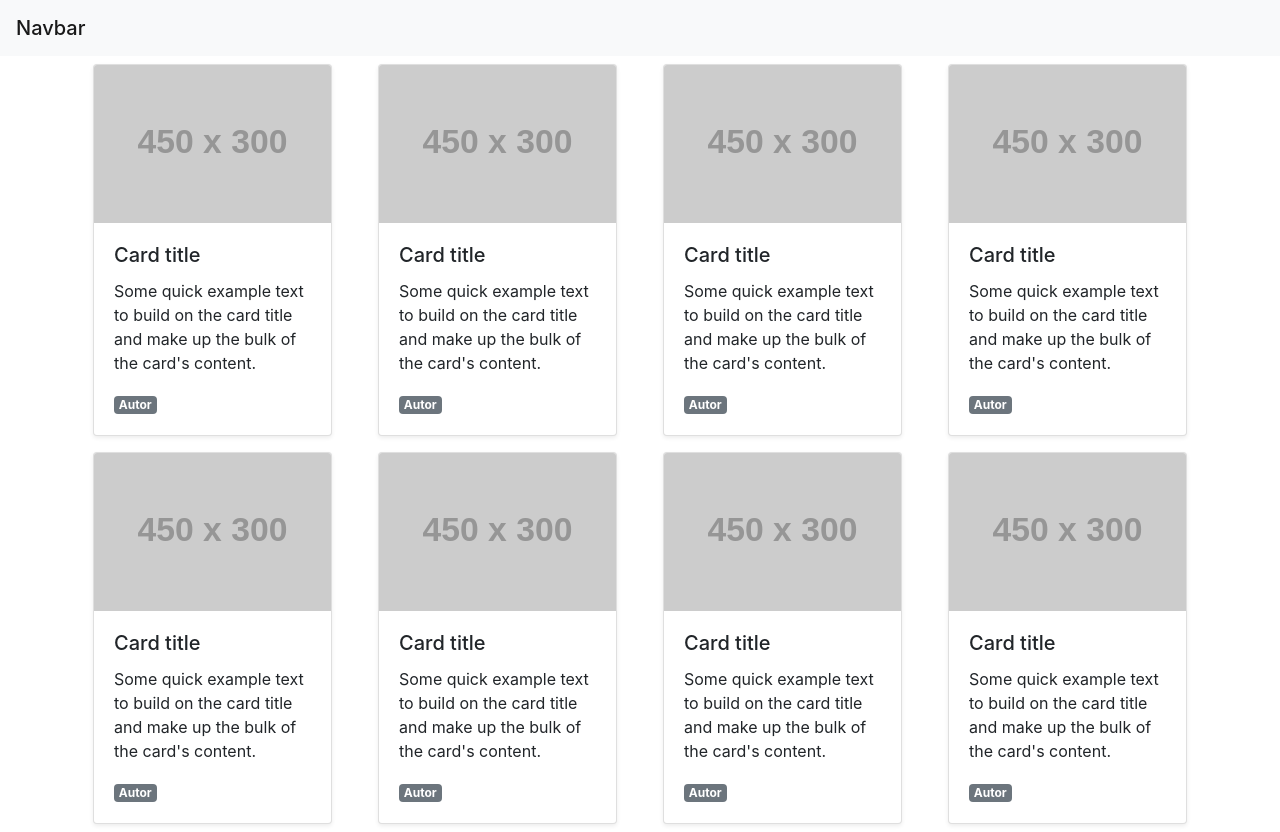
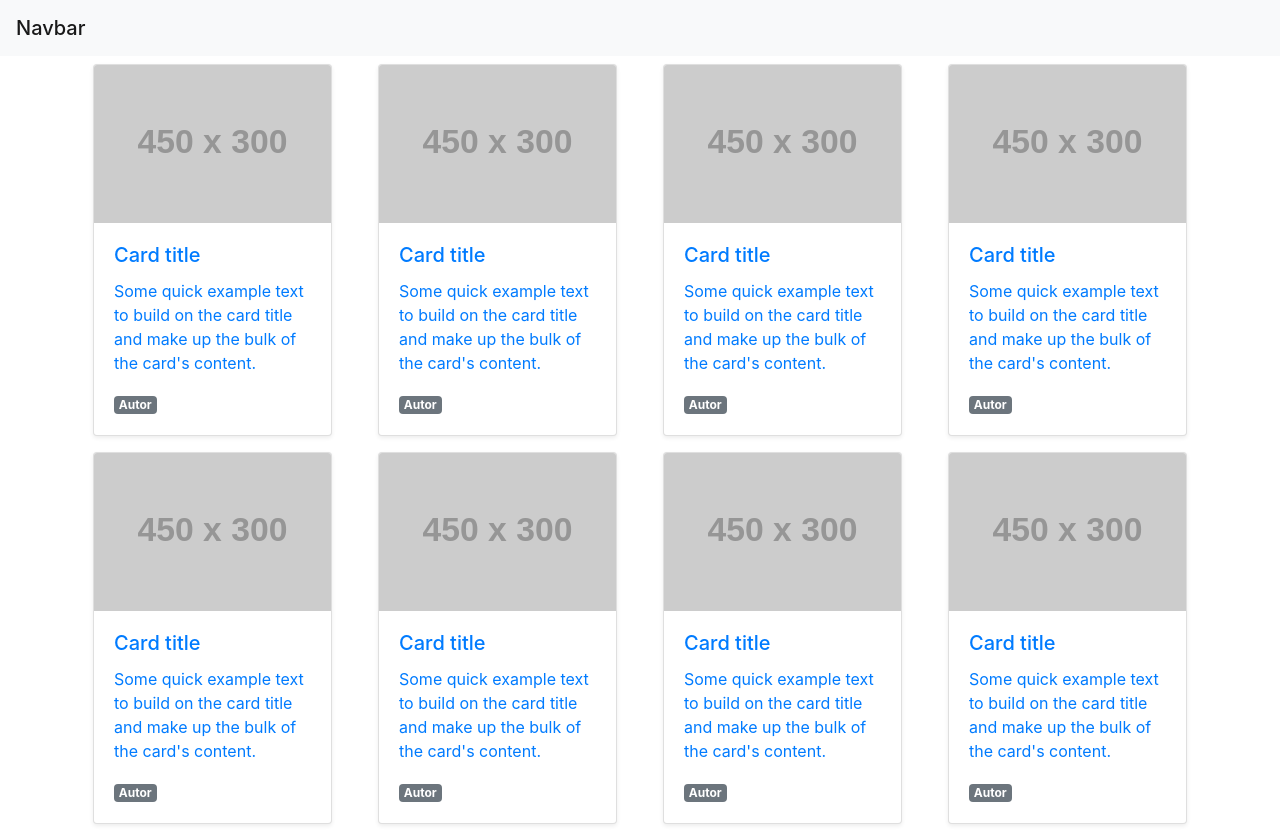
Before and after one commit to cionagi/FvApp, a React (Create React App) app: page / in a window 1280 px wide. Built offline with nearby package versions, Linux system fonts and the light colour scheme.

Commit message:
Add link url

```diff
--- a/src/components/CardPost.js
+++ b/src/components/CardPost.js
@@ -1,5 +1,6 @@
 //Dependency
 import React, { Component } from 'react'
+import { Link } from 'react-router-dom'
 
 //Components
 //Assets
@@ -8,14 +9,18 @@
     return (
       <div className={'col-3'}>
         <div className={'m-2 '}>
+          <Link to="/posts/9">
             <div className="card shadow-sm">
               <img src={'https://via.placeholder.com/450x300'} className="card-img-top" alt="..." />
               <div className="card-body">
                 <h5 className="card-title">Card title</h5>
                 <p className="card-text">Some quick example text to build on the card title and make up the bulk of the card's content.</p>
+                <Link to="/users/9">
                   <span className="badge badge-secondary">Autor</span>
+                </Link>
               </div>
             </div>
+          </Link>
         </div>
       </div>
     )
--- a/src/screens/Posts.js
+++ b/src/screens/Posts.js
@@ -1,6 +1,7 @@
 //Dependency
 import React, { Component } from 'react'
 import ComentPost from '../components/ComentPost'
+import { Link } from 'react-router-dom'
 
 //Components
 //Assets
@@ -17,7 +18,9 @@
         <div className={'container'}>
           <div className={'col-12 text-center'}>
             <h1>TITULO</h1>
-            <span className="badge badge-secondary">Autor</span>
+            <Link to="/users/9">
+              <span className="badge badge-secondary">Autor</span>
+            </Link>
           </div>
           <div className={'col-12'}>
             <p className={'my-5 text-justify'}>
```
Lines whose indentation alone changed are shown as unchanged.
